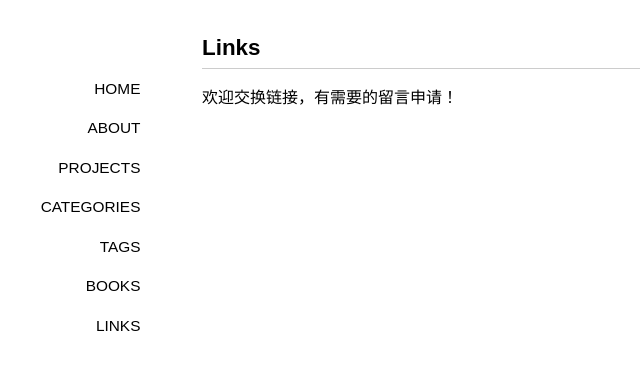
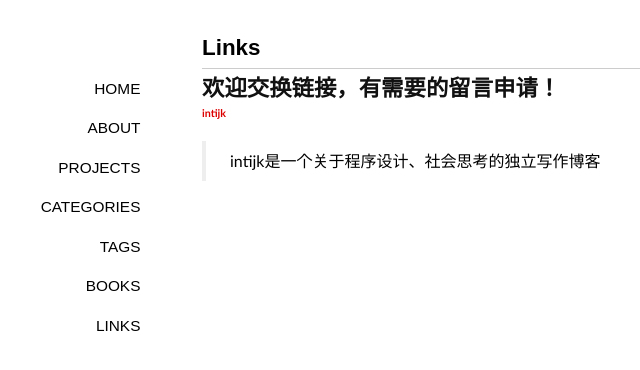
Before and after one commit to lazybios/lazybios.github.com, a Jekyll site: the page built from links/index.md, in a window 1280 px wide. Shown: the top 370 px of the page, without its empty margins (138-778 px from the left). Built offline with Jekyll 4.4.1, drawn with Linux system fonts in a browser that asks for light colours; some web fonts are replaced; Markdown is read by kramdown in place of the engine named in the settings; comment, search, counter and statistics services are not loaded.

Commit message:
add first friend link

```diff
--- a/links/index.md
+++ b/links/index.md
@@ -5,3 +5,6 @@ comments: yes
 ---
 
 欢迎交换链接，有需要的留言申请！
+----------------------
+######[intijk](http://intijk.com)
+> intijk是一个关于程序设计、社会思考的独立写作博客
```
